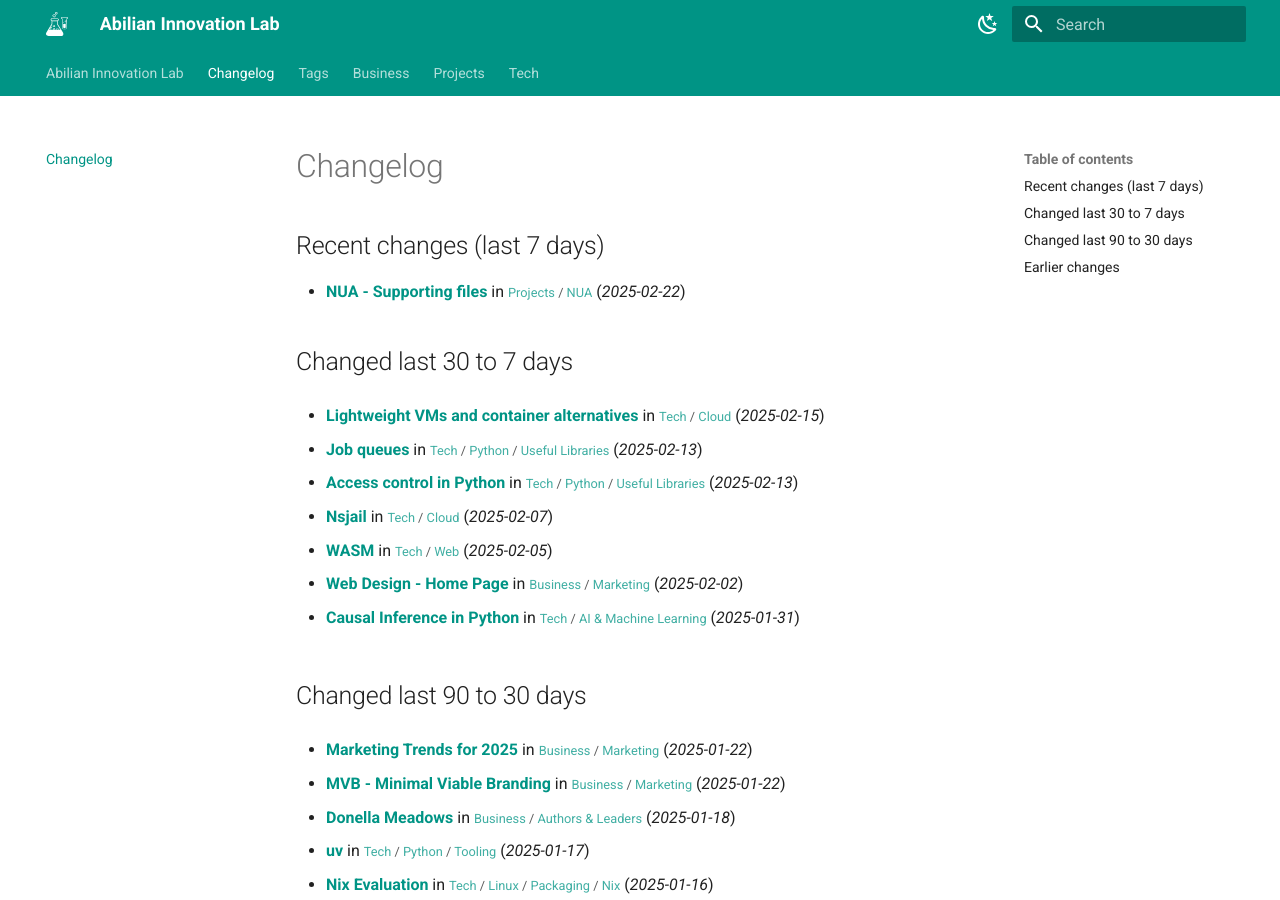
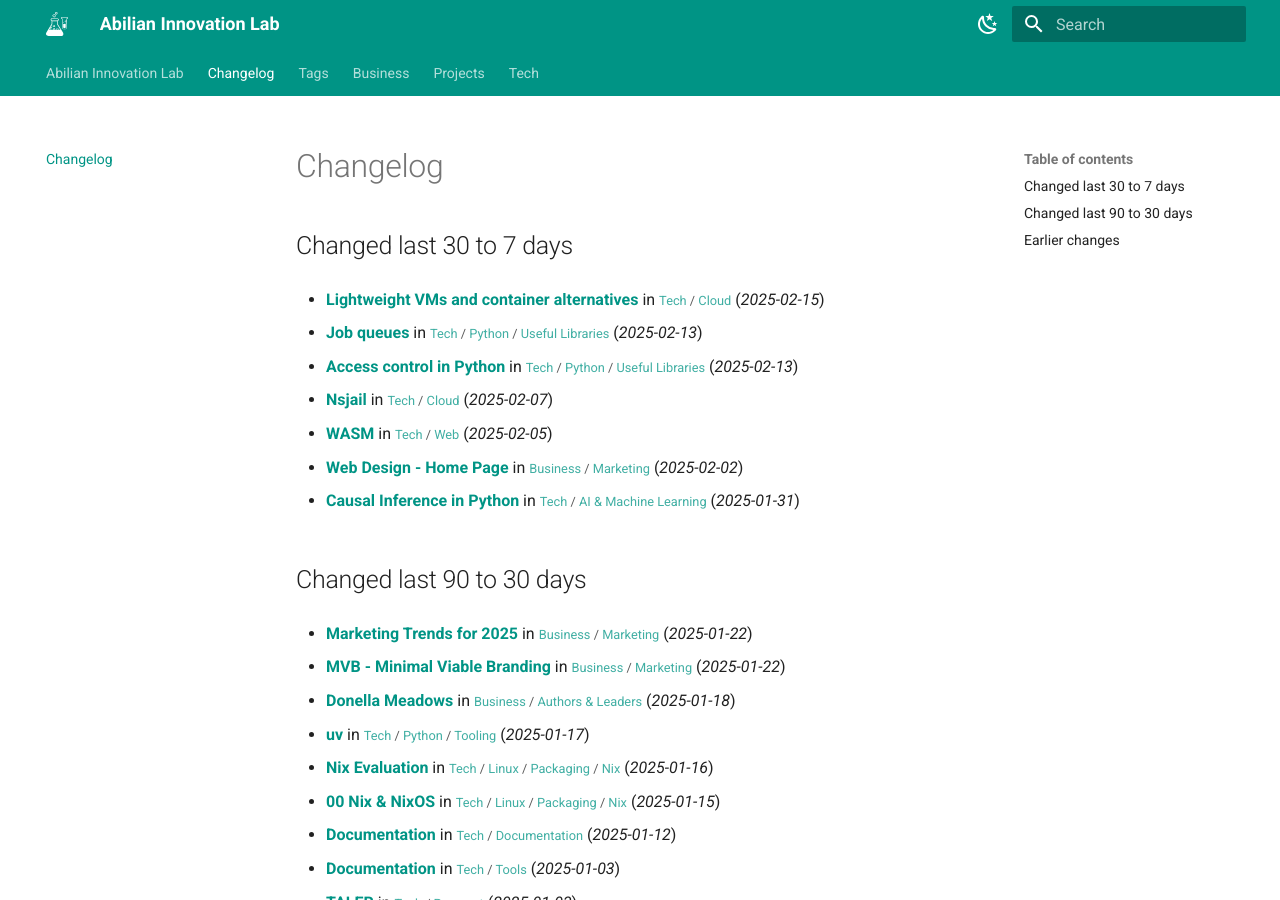
Before and after one commit to abilian/lab.abilian.com, an MkDocs documentation site: the page built from docs/changelog.md, in a window 1280 px wide and 900 px high. Built offline with MkDocs 1.6.1 and Material for MkDocs 9.7.7, drawn with Linux system fonts in a browser that asks for light colours; comment, search, counter and statistics services are not loaded.

Commit message:
Update content

```diff
--- a/docs/changelog.md
+++ b/docs/changelog.md
@@ -1,10 +1,4 @@
 # Changelog
-
-## Recent changes (last 7 days)
-
-- **[NUA - Supporting files](/Projects/NUA/NUA - Supporting files/)** in <small>[Projects](/Projects/00 Projects/) / [NUA](/Projects/NUA/00 NUA/)</small> (*2025-02-22*)
-
-
 
 ## Changed last 30 to 7 days
 
```
